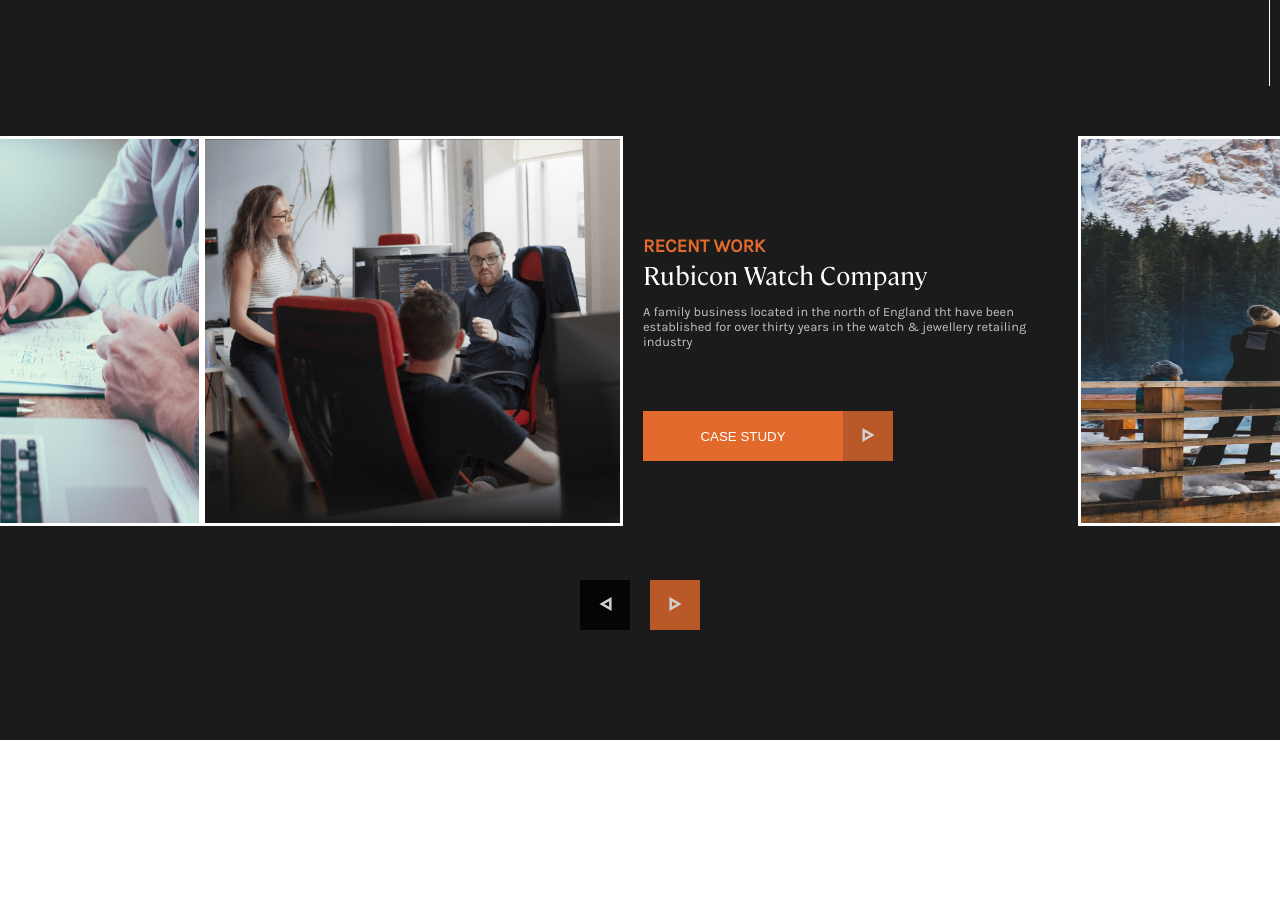
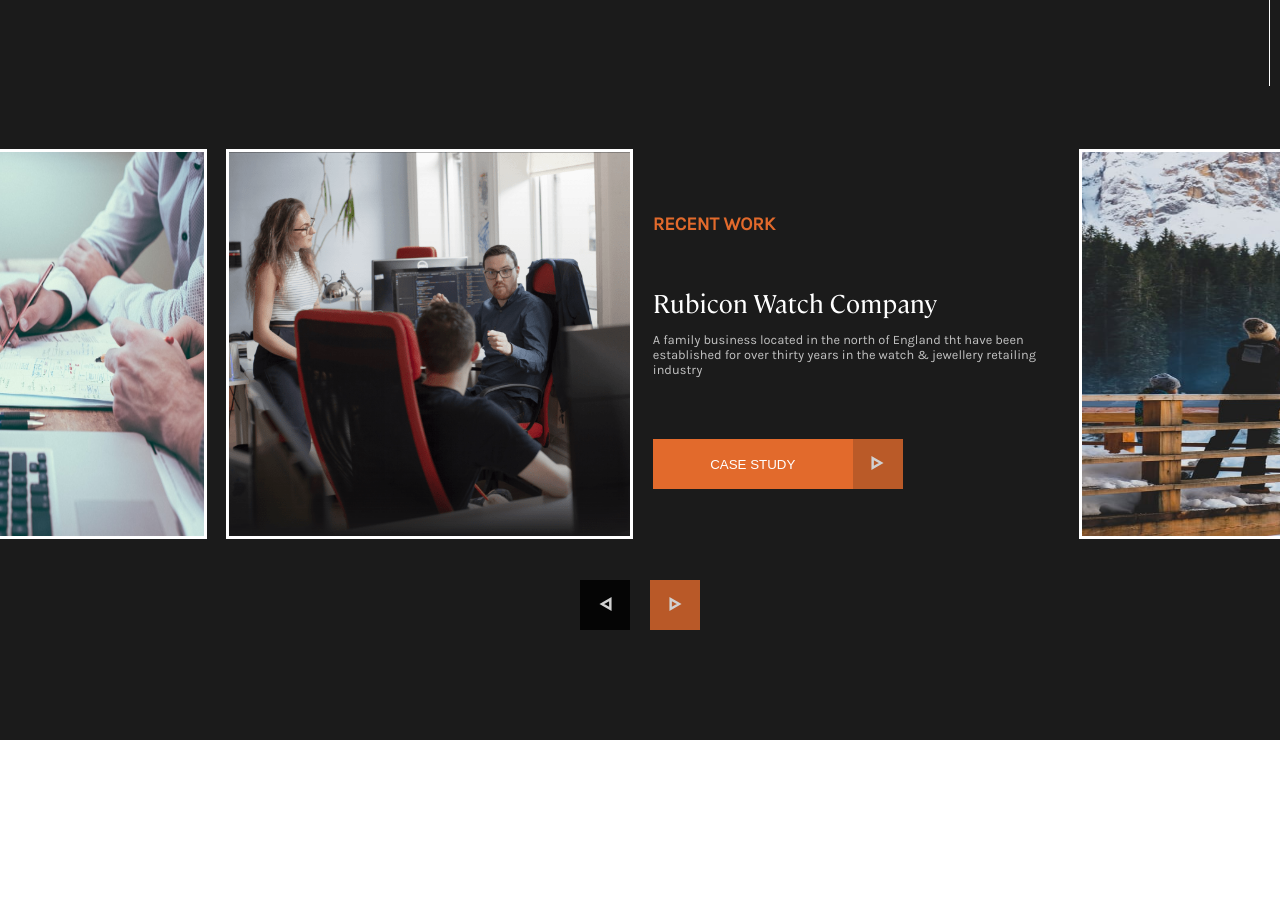
Before and after one commit to datstarkey/WillSimpson, a Vue app in the folder main-website/: page / in a window 1280 px wide. Shown: the part 940-1858 px from the top of the page. Built offline with nearby package versions, Linux system fonts and the light colour scheme.

Commit message:
Carousel bug fixes

```diff
--- a/main-website/src/App.vue
+++ b/main-website/src/App.vue
@@ -52,6 +52,11 @@
 .flex-column {
   display: flex;
   flex-direction: column;
+}
+
+.space-between {
+  justify-content: space-between;
+  height: 100%;
 }
 
 .mt {
--- a/main-website/src/components/Carousel.css
+++ b/main-website/src/components/Carousel.css
@@ -17,7 +17,7 @@
     transform: translateX(0);
   }
   100% {
-    transform: translateX(204%);
+    transform: translateX(200%);
   }
 }
 .right-far {
@@ -56,7 +56,7 @@
     transform: translateX(0);
   }
   100% {
-    transform: translateX(-204%);
+    transform: translateX(-200%);
   }
 }
 
--- a/main-website/src/components/Carousel.vue
+++ b/main-website/src/components/Carousel.vue
@@ -13,9 +13,10 @@
         <img class="carousel-image" :src="currentProject.imageLocation" />
       </div>
 
-      <div class="section-container">
-        <div id="carousel-content" class="animate__animated animate__fadeIn">
+      <div class="text-container">
+        <div class="carousel-text">
           <h3>RECENT WORK</h3>
+          <div id="carousel-content" class="flex-column space-between mt animate__animated">
             <h1 class="response-size">{{ currentProject.title }}</h1>
             <p class="response-size-paragraph">{{ currentProject.description }}</p>
             <div class="button-group">
@@ -23,6 +24,7 @@
               <button class="arrow-button mt">
                 <img src="../assets/icons/arrow.svg" class="arrow-icon" />
               </button>
+            </div>
           </div>
         </div>
       </div>
@@ -61,6 +63,8 @@
   rightProject: IProject;
   farRight: IProject;
   moving: boolean;
+  queueLeft = false;
+  queueRight = false;
 
   constructor() {
     super();
@@ -125,15 +129,27 @@
     setTimeout(() => {
       element.classList.remove(cssClass);
       func();
-    }, 1000);
+    }, 950);
   };
 
   setMovingFalse(): void {
     this.moving = false;
+
+    if (this.queueRight == true) {
+      this.queueRight = false;
+      this.moveRight();
+    }
+
+    if (this.queueLeft == true) {
+      this.queueLeft = false;
+      this.moveLeft();
+    }
   }
 
   moveRight(): void {
-    if (!this.moving) {
+    if (this.moving) {
+      this.queueRight = true;
+    } else {
       this.moving = true;
       this.index--;
       if (this.index < 0) this.index = this.projects.length - 1;
@@ -160,16 +176,20 @@
 
       const fakeLeft = document.getElementById("left-hidden-image");
       if (fakeLeft) {
+        this.moveElement(fakeLeft, "right-little", this.setFarLeft);
+      }
+
+      this.setFarRight();
       setTimeout(() => {
-          this.moveElement(fakeLeft, "right-little", this.setFarLeft);
-        }, 200);
-      }
         this.setMovingFalse();
+      }, 1200);
     }
   }
 
   moveLeft(): void {
-    if (!this.moving) {
+    if (this.moving) {
+      this.queueLeft = true;
+    } else {
       this.moving = true;
       this.index++;
       if (this.index >= this.projects.length) this.index = 0;
@@ -198,7 +218,10 @@
         this.moveElement(farRight, "left-little", this.setFarRight);
       }
 
+      this.setFarLeft();
+      setTimeout(() => {
         this.setMovingFalse();
+      }, 1200);
     }
   }
 }
@@ -206,6 +229,11 @@
 
 <style>
 @import url("./Carousel.css");
+
+#carousel-content {
+  --animate-duration: 0.5s;
+  --animate-delay: 0s;
+}
 
 .response-size {
   font-size: 2vw;
@@ -222,35 +250,40 @@
   flex: 0 0 0;
 }
 
+.image-container {
+  width: 50vw;
+  height: 30vw;
+  padding: 1vw;
+}
+
 .carousel-image {
   width: 100%;
   height: 100%;
-}
-
-.image-container {
-  width: 50vw;
-  height: 30vw;
   border: white;
   border-width: 3px;
   border-style: solid;
 }
-.image-container:hover {
+
+.carousel-image:hover {
   border: var(--alt-color);
   border-width: 3px;
   border-style: solid;
   cursor: pointer;
 }
 
-.section-container {
+.text-container {
+  height: 30vw;
+  padding: 1vw;
+  width: 50vw;
+  background: var(--background-color-2);
+  border: var(--background-color-2);
+  z-index: 1;
+}
+
+.carousel-text {
   display: flex;
   flex-direction: column;
-  justify-content: space-evenly;
-  width: 50vw;
-  height: 30vw;
-  background: var(--background-color-2);
-  border: var(--background-color-2);
-  border-width: 20px;
-  border-style: solid;
-  z-index: 1;
+  justify-content: space-between;
+  padding: 5vw 0;
 }
 </style>
--- a/main-website/src/components/Slider.vue
+++ b/main-website/src/components/Slider.vue
@@ -69,6 +69,8 @@
     this.selectedProject = projects[0];
     this.projectNext = projects[projects.length - 1];
     this.projectPrev = projects[1];
+    this.nextProject();
+    this.prevProject();
   }
 
   removeClasses(element: HTMLElement) {
```
Lines whose indentation alone changed are shown as unchanged.
